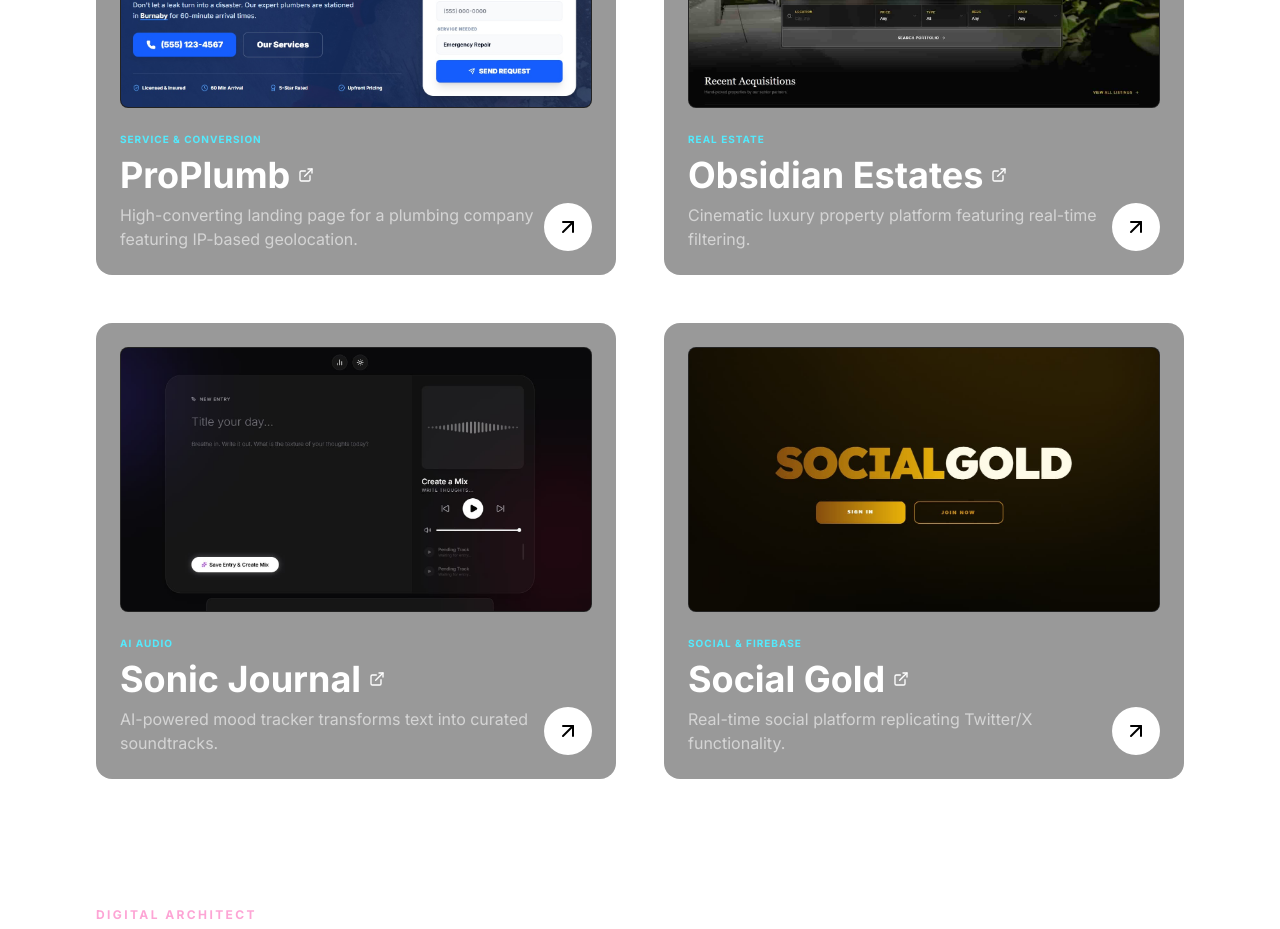
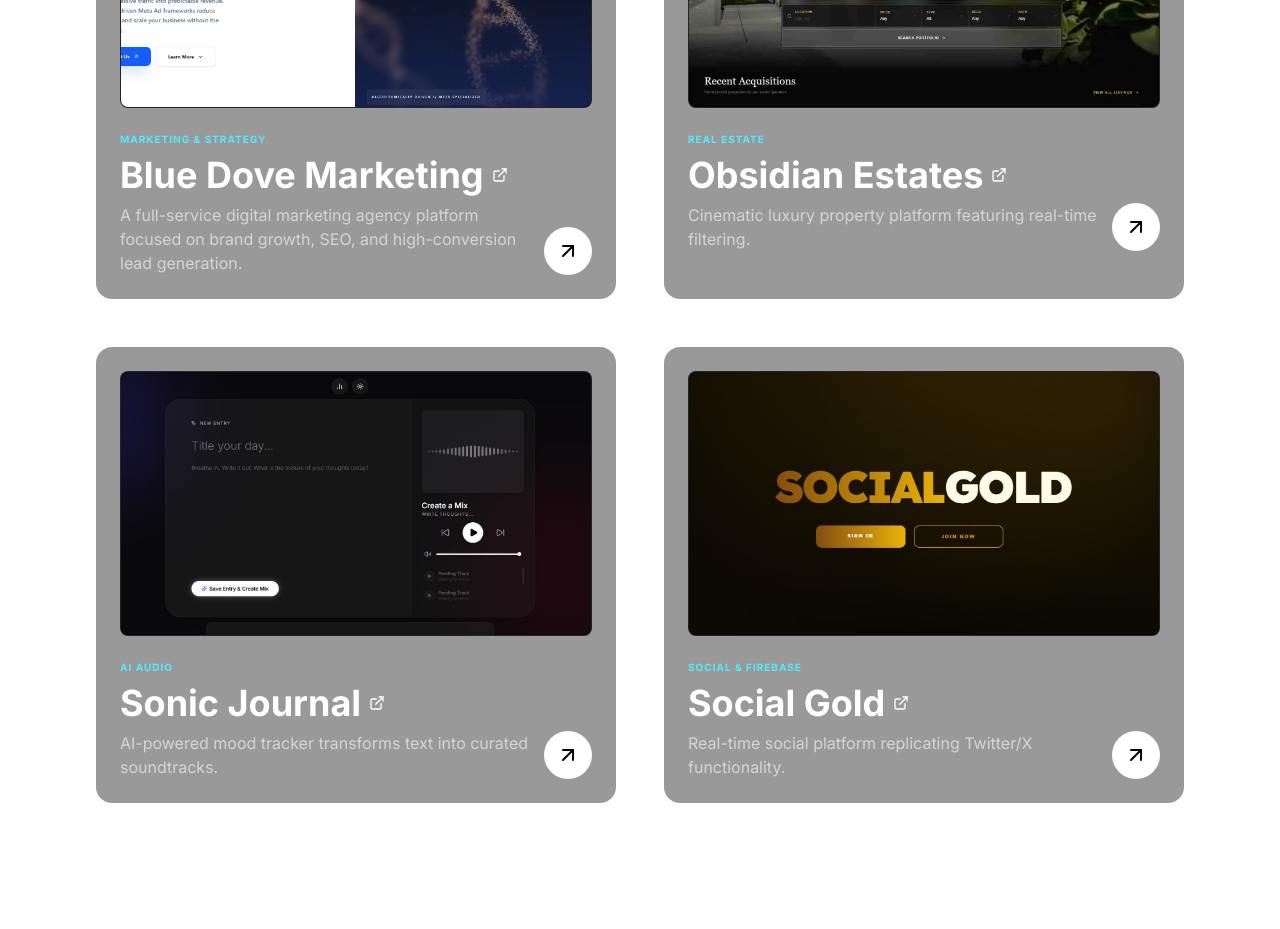
Before and after one commit to seanevansmedia/seanevansmedia, a Next.js app: page / in a window 1280 px wide. Shown: the part 1460-2389 px from the top of the page. Built offline with nearby package versions, Linux system fonts and the light colour scheme.

Commit message:
Updated Blue Dove Marketing info

```diff
--- a/src/app/page.tsx
+++ b/src/app/page.tsx
@@ -27,11 +27,11 @@ const DATA = {
     { id: "2", title: "Summit Pacific", tag: "Corporate", desc: "Premium construction management platform with a custom design system.", img: "/p2.jpeg", link: "https://summit-pacific.vercel.app/" },
     {
       id: "6",
-      title: "ProPlumb",
-      tag: "Service & Conversion",
-      desc: "High-converting landing page for a plumbing company featuring IP-based geolocation.",
+      title: "Blue Dove Marketing",
+      tag: "Marketing & Strategy",
+      desc: "A full-service digital marketing agency platform focused on brand growth, SEO, and high-conversion lead generation.",
       img: "/p6.jpeg",
-      link: "https://proplumb-coral.vercel.app/"
+      link: "https://www.bluedovemarketing.com"
     },
     { id: "3", title: "Obsidian Estates", tag: "Real Estate", desc: "Cinematic luxury property platform featuring real-time filtering.", img: "/p3.jpeg", link: "https://luxury-real-estate-swart.vercel.app/" },
     { id: "5", title: "Sonic Journal", tag: "AI Audio", desc: "AI-powered mood tracker transforms text into curated soundtracks.", img: "/p5.jpeg", link: "https://music-journal-eight.vercel.app/" },
```
Also changed, not shown: public/p6.jpeg.
